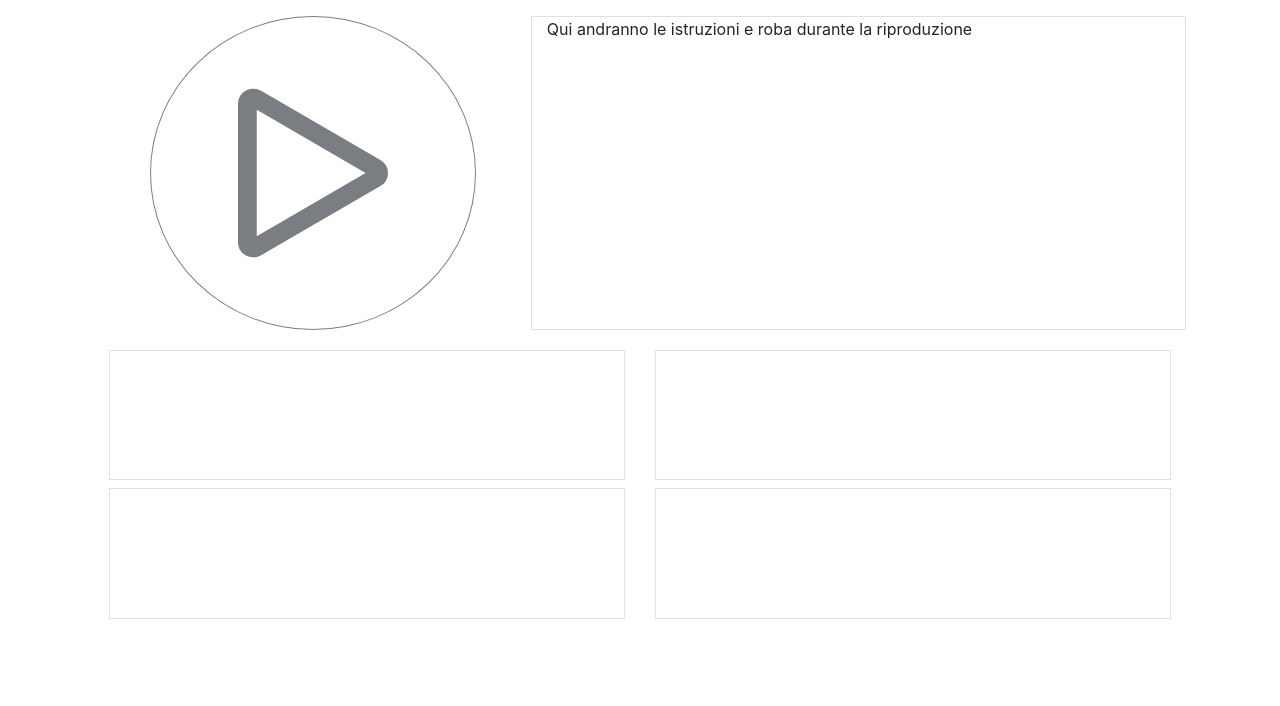
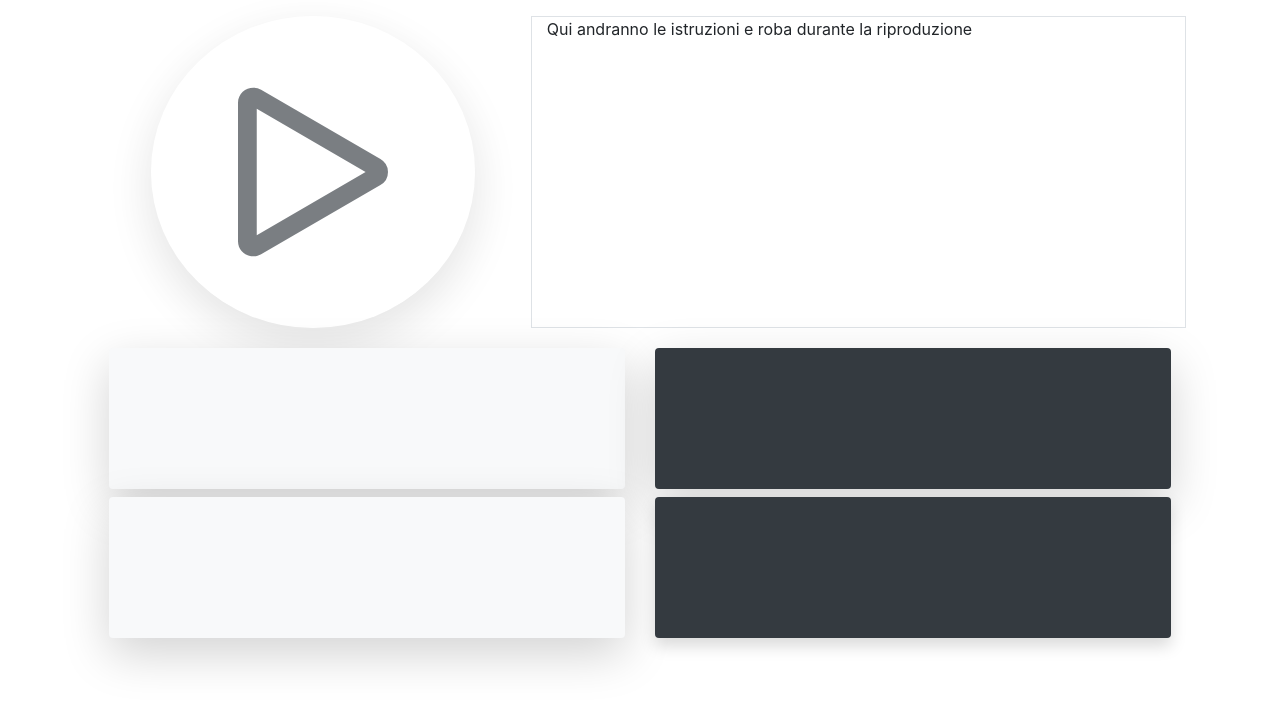
Before and after one commit to Leon1da/tens, a PHP site: page /view/game.php in a window 1280 px wide. Shown: the top 706 px of the page. Run offline with PHP 8.4, Linux system fonts and the light colour scheme; some libraries are stand-ins or nearby versions.

Commit message:
Game graphic 0.3.1a

```diff
--- a/view/game.php
+++ b/view/game.php
@@ -16,7 +16,7 @@
     <div class="row justify-content-center my-3">
         <div class="col-4">
             <div class="d-flex justify-content-center">
-            <button class="btn btn-outline-dark rounded-circle" id="gioca_btn" type="button" onclick="play()" disabled>
+            <button class="btn btn-outline-dark border-0 rounded-circle shadow-lg" id="gioca_btn" type="button" onclick="play()" disabled>
                 <svg class="bi bi-play" width="100%" height="100%" viewBox="0 0 16 16" fill="currentColor" xmlns="http://www.w3.org/2000/svg">
                     <path fill-rule="evenodd" d="M10.804 8L5 4.633v6.734L10.804 8zm.792-.696a.802.802 0 010 1.392l-6.363 3.692C4.713 12.69 4 12.345 4 11.692V4.308c0-.653.713-.998 1.233-.696l6.363 3.692z" clip-rule="evenodd"/>
                 </svg>
@@ -34,21 +34,21 @@
         <div class="col-10">
             <div class="row">
                 <div class="col-sm-6 my-1">
-                    <div class="media border">
-                        <img class="align-self-center mr-3 h-25 w-25" id="cover0" src="./resources/white_square.png" alt="Cover">
+                    <div class="media rounded shadow-lg p-2 bg-light">
+                        <img class="align-self-center mr-3 h-25 w-25 rounded" id="cover0" src="./resources/Transparent.png" alt="Cover">
                         <div class="media-body align-self-center">
-                            <h5 class="" id="titolo0"></h5>
-                            <p id="artista0"></p>
+                            <h5 class="text-dark" id="titolo0"></h5>
+                            <p class="text-dark" id="artista0"></p>
                             <a class="stretched-link" onclick="stopPlay(0)" href="#"></a>
                         </div>
                     </div>
                 </div>
                 <div class="col-sm-6 my-1">
-                    <div class="media border" onclick="">
-                        <img class="align-self-center mr-3 h-25 w-25" id="cover1" src="./resources/white_square.png" alt="Cover">
+                    <div class="media rounded shadow-lg p-2 bg-dark">
+                        <img class="align-self-center mr-3 h-25 w-25 rounded" id="cover1" src="./resources/Transparent.png" alt="Cover">
                         <div class="media-body align-self-center">
-                            <h5 class="" id="titolo1"></h5>
-                            <p id="artista1"></p>
+                            <h5 class="text-light" id="titolo1"></h5>
+                            <p class="text-light" id="artista1"></p>
                             <a class="stretched-link" onclick="stopPlay(0)" href="#"></a>
                         </div>
                     </div>
@@ -56,21 +56,21 @@
             </div>
             <div class="row">
                 <div class="col-sm-6 my-1">
-                    <div class="media border">
-                        <img class="mr-3 h-25 w-25" id="cover2" src="./resources/white_square.png" alt="Cover">
+                    <div class="media rounded shadow-lg p-2 bg-light">
+                        <img class="align-self-center mr-3 h-25 w-25 rounded" id="cover2" src="./resources/Transparent.png" alt="Cover">
                         <div class="media-body align-self-center">
-                            <h5 class="" id="titolo2"></h5>
-                            <p id="artista2"></p>
+                            <h5 class="text-dark" id="titolo2"></h5>
+                            <p class="text-dark" id="artista2"></p>
                             <a class="stretched-link" onclick="stopPlay(0)" href="#"></a>
                         </div>
                     </div>
                 </div>
                 <div class="col-sm-6 my-1">
-                    <div class="media border">
-                        <img class="mr-3 h-25 w-25" id="cover3" src="./resources/white_square.png" alt="Cover">
+                    <div class="media rounded shadow p-2 bg-dark">
+                        <img class="align-self-center mr-3 h-25 w-25 rounded" id="cover3" src="./resources/Transparent.png" alt="Cover">
                         <div class="media-body align-self-center">
-                            <h5 class="" id="titolo3"></h5>
-                            <p id="artista3"></p>
+                            <h5 class="text-light" id="titolo3"></h5>
+                            <p class="text-light" id="artista3"></p>
                             <a class="stretched-link" onclick="stopPlay(0)" href="#"></a>
                         </div>
                     </div>
```
Also changed, not shown: resources/Transparent.png (added).
